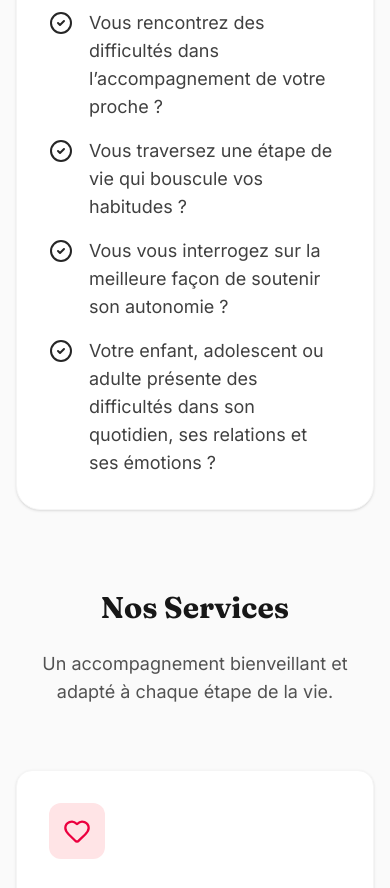
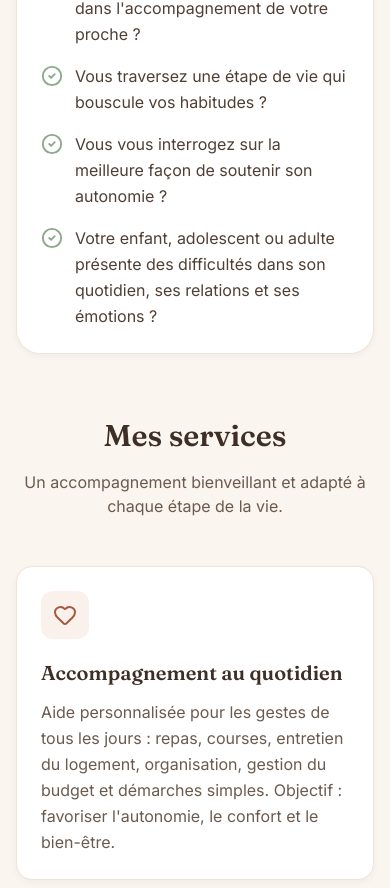
Before and after one commit to lebigkaya/TEAC, a React (Vite) app: page / in a window 390 px wide. Shown: the part 1060-1948 px from the top of the page. Built offline with nearby package versions, Linux system fonts and the light colour scheme; no server answers.

Commit message:
feat: restyle Services, add HowItWorks, drop Tarifs, stub CTAFinal

```diff
--- a/src/App.tsx
+++ b/src/App.tsx
@@ -1,24 +1,27 @@
 import Navbar from './components/Navbar';
 import Hero from './components/Hero';
 import Services from './components/Services';
+import HowItWorks from './components/HowItWorks';
 import About from './components/About';
+import Testimonials from './components/Testimonials';
 import Gallery from './components/Gallery';
-import Tarifs from './components/Tarifs';
-import Testimonials from './components/Testimonials';
+import CTAFinal from './components/CTAFinal';
 import Contact from './components/Contact';
 import Footer from './components/Footer';
 
 export default function App() {
   return (
-    <div className="min-h-screen bg-neutral-50 font-sans text-neutral-800">
+    <div className="min-h-screen bg-cream-50 font-sans text-wood-900">
+      <a href="#main" className="skip-link">Aller au contenu</a>
       <Navbar />
-      <main>
+      <main id="main">
         <Hero />
         <Services />
+        <HowItWorks />
         <About />
+        <Testimonials />
         <Gallery />
-        <Tarifs />
-        <Testimonials />
+        <CTAFinal />
         <Contact />
       </main>
       <Footer />
--- /dev/null
+++ b/src/components/CTAFinal.tsx
@@ -0,0 +1,4 @@
+// Stub — sera complété en Task 6.1 (CTA final + Calendly embed)
+export default function CTAFinal() {
+  return null;
+}
--- /dev/null
+++ b/src/components/HowItWorks.tsx
@@ -0,0 +1,89 @@
+import { motion } from 'motion/react';
+import { Handshake, FileText, HeartHandshake } from 'lucide-react';
+import CalendlyButton from './CalendlyButton';
+import { useMotionSafe } from '../hooks/useMotionSafe';
+
+const steps = [
+  {
+    number: '01',
+    title: 'Premier échange',
+    description: "Nous discutons de vos besoins lors d'une rencontre offerte, sans engagement.",
+    icon: Handshake,
+  },
+  {
+    number: '02',
+    title: 'Projet personnalisé',
+    description: 'Je vous propose un accompagnement adapté, avec un devis clair et sur-mesure.',
+    icon: FileText,
+  },
+  {
+    number: '03',
+    title: 'Accompagnement',
+    description: 'Nous avançons ensemble, au rythme qui convient, avec des points réguliers.',
+    icon: HeartHandshake,
+  },
+];
+
+export default function HowItWorks() {
+  const motionSafe = useMotionSafe();
+
+  return (
+    <section id="parcours" className="py-16 md:py-24 bg-white">
+      <div className="max-w-6xl mx-auto px-4 sm:px-6 lg:px-8">
+        <div className="text-center max-w-2xl mx-auto mb-12 md:mb-16">
+          <h2 className="font-serif font-semibold text-3xl md:text-4xl lg:text-5xl text-wood-900 mb-4">
+            Comment ça se passe&nbsp;?
+          </h2>
+          <p className="text-wood-600 text-base md:text-lg">
+            Un parcours simple, en trois étapes, sans engagement.
+          </p>
+        </div>
+
+        <ol className="grid grid-cols-1 md:grid-cols-3 gap-6 md:gap-8 relative">
+          {steps.map((step, i) => {
+            const Icon = step.icon;
+            const isLast = i === steps.length - 1;
+            return (
+              <motion.li
+                key={step.number}
+                initial={motionSafe ? { opacity: 0, y: 20 } : false}
+                whileInView={{ opacity: 1, y: 0 }}
+                viewport={{ once: true }}
+                transition={{ delay: motionSafe ? i * 0.12 : 0 }}
+                className="relative bg-cream-50 rounded-2xl p-6 md:p-8 border border-cream-200"
+              >
+                <div className="flex items-center gap-4 mb-4">
+                  <span
+                    aria-hidden="true"
+                    className="font-serif font-semibold text-5xl text-terracotta-200 leading-none"
+                  >
+                    {step.number}
+                  </span>
+                  <div className="w-12 h-12 rounded-xl bg-terracotta-500 text-white flex items-center justify-center">
+                    <Icon size={24} aria-hidden="true" />
+                  </div>
+                </div>
+                <h3 className="font-serif font-semibold text-xl text-wood-900 mb-2">{step.title}</h3>
+                <p className="text-wood-600 leading-relaxed">{step.description}</p>
+
+                {!isLast && (
+                  <span
+                    aria-hidden="true"
+                    className="hidden md:block absolute top-1/2 -right-4 -translate-y-1/2 text-honey-500 text-2xl font-bold"
+                  >
+                    →
+                  </span>
+                )}
+              </motion.li>
+            );
+          })}
+        </ol>
+
+        <div className="text-center mt-10 md:mt-14">
+          <CalendlyButton size="lg">Prendre rendez-vous</CalendlyButton>
+          <p className="text-sm text-wood-600 mt-3">1ère rencontre gratuite · sans engagement</p>
+        </div>
+      </div>
+    </section>
+  );
+}
--- a/src/components/Services.tsx
+++ b/src/components/Services.tsx
@@ -1,107 +1,102 @@
 import { motion } from 'motion/react';
-import { Heart, Navigation, Users, Palette, CheckCircle2 } from 'lucide-react';
+import { Heart, Palette, Navigation, CheckCircle2 } from 'lucide-react';
+import { useMotionSafe } from '../hooks/useMotionSafe';
 
 const services = [
   {
-    title: "Accompagnement au quotidien",
-    description: "Aide personnalisée pour les gestes de la vie de tous les jours : préparation des repas, aide aux courses, entretien du logement, organisation de la journée, gestion du budget et démarches simples. L’objectif est de favoriser l’autonomie, le confort et le bien-être.",
+    title: 'Accompagnement au quotidien',
+    description:
+      "Aide personnalisée pour les gestes de tous les jours : repas, courses, entretien du logement, organisation, gestion du budget et démarches simples. Objectif : favoriser l'autonomie, le confort et le bien-être.",
     icon: Heart,
-    color: "bg-rose-100 text-rose-600"
   },
   {
-    title: "Sortie, Activité & Apprentissage",
-    description: "Accompagnement dans les sorties (cinéma, sport, restaurant, balades) et loisirs. Apprentissage de compétences utiles au quotidien (cuisine, gestion de l’argent, organisation, communication) pour favoriser l’épanouissement et la socialisation.",
+    title: 'Sortie, activité & apprentissage',
+    description:
+      "Accompagnement dans les sorties (cinéma, sport, restaurant, balades) et les loisirs. Apprentissage de compétences utiles (cuisine, argent, communication) pour favoriser l'épanouissement et la socialisation.",
     icon: Palette,
-    color: "bg-blue-100 text-blue-600"
   },
   {
-    title: "Projet personnalisé",
-    description: "Chaque accompagnement est construit autour des besoins, envies et objectifs de la personne. Ensemble, nous définissons un projet qui respecte son rythme et ses priorités avec un suivi régulier pour valoriser les réussites.",
+    title: 'Projet personnalisé',
+    description:
+      "Chaque accompagnement est construit autour des besoins, envies et objectifs de la personne. Ensemble, nous définissons un projet qui respecte son rythme, avec un suivi régulier pour valoriser les réussites.",
     icon: Navigation,
-    color: "bg-emerald-100 text-emerald-600"
-  }
+  },
 ];
 
 const questions = [
-  "Vous rencontrez des difficultés dans l’accompagnement de votre proche ?",
-  "Vous traversez une étape de vie qui bouscule vos habitudes ?",
+  "Vous rencontrez des difficultés dans l'accompagnement de votre proche ?",
+  'Vous traversez une étape de vie qui bouscule vos habitudes ?',
   "Vous vous interrogez sur la meilleure façon de soutenir son autonomie ?",
-  "Votre enfant, adolescent ou adulte présente des difficultés dans son quotidien, ses relations et ses émotions ?"
+  "Votre enfant, adolescent ou adulte présente des difficultés dans son quotidien, ses relations et ses émotions ?",
 ];
 
 export default function Services() {
+  const motionSafe = useMotionSafe();
+
   return (
-    <section id="services" className="py-24 bg-neutral-50">
-      <div className="max-w-7xl mx-auto px-4 sm:px-6 lg:px-8">
-
-        {/* Intro Questions */}
-        <div className="max-w-4xl mx-auto mb-20">
+    <section id="services" className="py-16 md:py-24 bg-cream-50">
+      <div className="max-w-6xl mx-auto px-4 sm:px-6 lg:px-8">
+        {/* À qui s'adresse */}
         <motion.div
-            initial={{ opacity: 0, y: 20 }}
+          initial={motionSafe ? { opacity: 0, y: 20 } : false}
           whileInView={{ opacity: 1, y: 0 }}
           viewport={{ once: true }}
-            className="bg-white p-8 md:p-12 rounded-3xl shadow-sm border border-neutral-100"
+          className="max-w-4xl mx-auto mb-16 md:mb-20 bg-white rounded-3xl p-6 md:p-12 shadow-card border border-cream-200"
         >
-            <h2 className="text-2xl md:text-3xl font-serif font-bold text-neutral-900 mb-8 text-center">
-              À qui s'adresse mon accompagnement ?
+          <h2 className="font-serif font-semibold text-2xl md:text-3xl text-wood-900 text-center mb-8">
+            À qui s'adresse mon accompagnement&nbsp;?
           </h2>
-            <div className="space-y-4">
+          <ul className="space-y-4">
             {questions.map((q, i) => (
-                <motion.div
+              <motion.li
                 key={i}
-                  initial={{ opacity: 0, x: -20 }}
+                initial={motionSafe ? { opacity: 0, x: -16 } : false}
                 whileInView={{ opacity: 1, x: 0 }}
                 viewport={{ once: true }}
-                  transition={{ delay: i * 0.1 }}
-                  className="flex items-start space-x-4"
+                transition={{ delay: motionSafe ? i * 0.08 : 0 }}
+                className="flex items-start gap-3 text-wood-700"
               >
-                  <CheckCircle2 className="w-6 h-6 text-primary-500 shrink-0 mt-0.5" />
-                  <p className="text-lg text-neutral-700">{q}</p>
+                <CheckCircle2
+                  size={22}
+                  className="text-sage-500 shrink-0 mt-0.5"
+                  aria-hidden="true"
+                />
+                <span className="text-base md:text-lg leading-relaxed">{q}</span>
+              </motion.li>
+            ))}
+          </ul>
         </motion.div>
-              ))}
-            </div>
-          </motion.div>
+
+        {/* Services */}
+        <div className="text-center max-w-2xl mx-auto mb-12 md:mb-16">
+          <h2 className="font-serif font-semibold text-3xl md:text-4xl lg:text-5xl text-wood-900 mb-4">
+            Mes services
+          </h2>
+          <p className="text-wood-600 text-base md:text-lg">
+            Un accompagnement bienveillant et adapté à chaque étape de la vie.
+          </p>
         </div>
 
-        <div className="text-center max-w-3xl mx-auto mb-16">
-          <motion.h2
-            initial={{ opacity: 0, y: 20 }}
+        <div className="grid grid-cols-1 md:grid-cols-3 gap-6 md:gap-8">
+          {services.map((service, i) => {
+            const Icon = service.icon;
+            return (
+              <motion.article
+                key={service.title}
+                initial={motionSafe ? { opacity: 0, y: 20 } : false}
                 whileInView={{ opacity: 1, y: 0 }}
                 viewport={{ once: true }}
-            className="text-3xl md:text-5xl font-serif font-bold text-neutral-900 mb-6"
+                transition={{ delay: motionSafe ? i * 0.1 : 0 }}
+                className="bg-white rounded-2xl p-6 md:p-8 border border-cream-200 shadow-card hover:shadow-card-lg hover:-translate-y-1 transition-all duration-200"
               >
-            Nos Services
-          </motion.h2>
-          <motion.p
-            initial={{ opacity: 0, y: 20 }}
-            whileInView={{ opacity: 1, y: 0 }}
-            viewport={{ once: true }}
-            transition={{ delay: 0.2 }}
-            className="text-lg text-neutral-600"
-          >
-            Un accompagnement bienveillant et adapté à chaque étape de la vie.
-          </motion.p>
+                <div className="w-12 h-12 rounded-xl bg-terracotta-50 text-terracotta-700 flex items-center justify-center mb-5">
+                  <Icon size={24} aria-hidden="true" />
                 </div>
-
-        <div className="grid grid-cols-1 md:grid-cols-3 gap-8">
-          {services.map((service, index) => (
-            <motion.div
-              key={index}
-              initial={{ opacity: 0, y: 30 }}
-              whileInView={{ opacity: 1, y: 0 }}
-              viewport={{ once: true }}
-              transition={{ delay: index * 0.1 + 0.3 }}
-              className="bg-white rounded-2xl p-8 shadow-sm hover:shadow-xl transition-all duration-300 hover:-translate-y-2 border border-neutral-100 flex flex-col"
-            >
-              <div className={`w-14 h-14 rounded-xl flex items-center justify-center mb-6 ${service.color}`}>
-                <service.icon size={28} />
-              </div>
-              <h3 className="text-xl font-serif font-bold text-neutral-900 mb-4">{service.title}</h3>
-              <p className="text-neutral-600 leading-relaxed flex-grow">
-                {service.description}
-              </p>
-            </motion.div>
-          ))}
+                <h3 className="font-serif font-semibold text-xl text-wood-900 mb-3">{service.title}</h3>
+                <p className="text-wood-600 text-base leading-relaxed">{service.description}</p>
+              </motion.article>
+            );
+          })}
         </div>
       </div>
     </section>
```
Also changed, not shown: src/components/Tarifs.tsx (deleted, +0 -106 lines), .claude/settings.local.json (added), 1 other file (tests, documents, lock files or other folders). Lines whose indentation alone changed are shown as unchanged.
